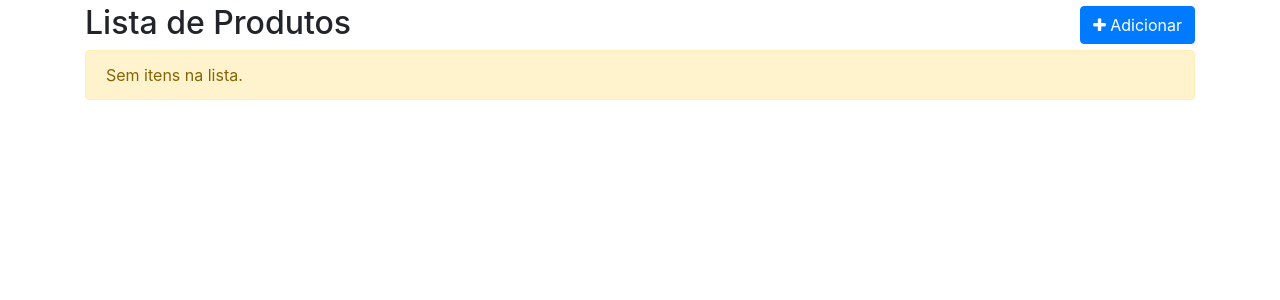
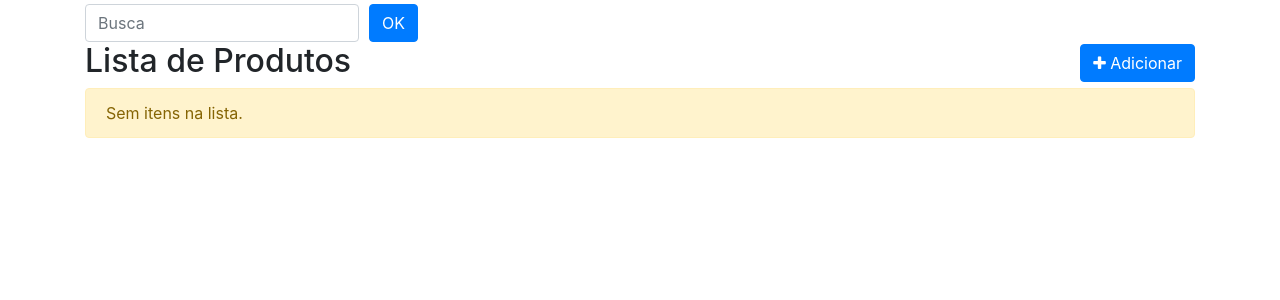
Before and after one commit to rg3915/estoque, a Django app: template projeto/produto/templates/produto_list.html in a window 1280 px wide. Shown: the part 56-356 px from the top of the page. Run offline with Django 3.2, Linux system fonts and the light colour scheme; the template is opened without the code that fills it, so the values that code supplies are empty; some libraries are stand-ins or nearby versions.

Commit message:
Campo de busca em produtos. Close #43

```diff
--- a/projeto/produto/templates/produto_list.html
+++ b/projeto/produto/templates/produto_list.html
@@ -1,6 +1,15 @@
 {% extends "base.html" %}
 
 {% block content %}
+
+<div class="row">
+  <div class="col-sm-6">
+    <form action="." method="GET" class="form-inline">
+      <input type="text" id="search" name="search" class="form-control" placeholder="Busca">
+      <input type="submit" class="btn btn-primary" style="margin-left: 10px;" value="OK">
+    </form>
+  </div>
+</div>
 
 <div class="page-header">
   <h2>Lista de Produtos
--- a/projeto/produto/views.py
+++ b/projeto/produto/views.py
@@ -8,6 +8,9 @@ from .forms import ProdutoForm
 def produto_list(request):
     template_name = 'produto_list.html'
     objects = Produto.objects.all()
+    search = request.GET.get('search')
+    if search:
+        objects = objects.filter(produto__icontains=search)
     context = {'object_list': objects}
     return render(request, template_name, context)
 
```
